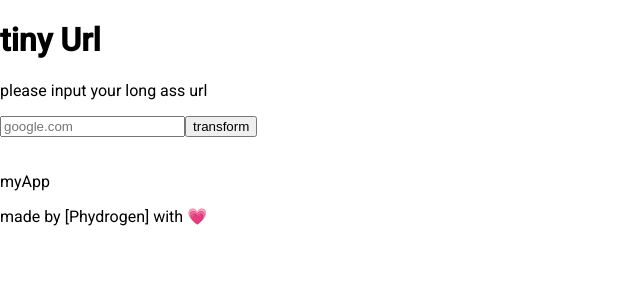
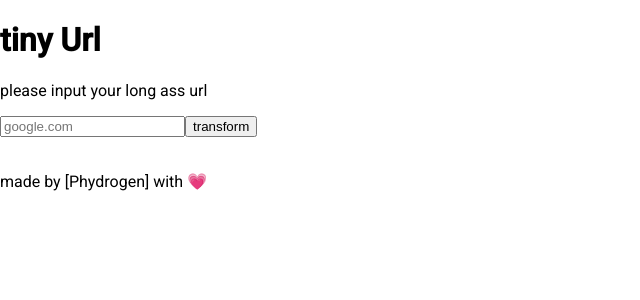
Before and after one commit to PhYdrogen/urltiny, an Angular app in the folder frontend/: page / in a window 1280 px wide. Shown: the top 300 px of the page, without its empty margins (0-640 px from the left). Built offline with nearby package versions, Linux system fonts and the light colour scheme.

Commit message:
feat: cleaning

```diff
--- a/frontend/src/app/app.component.html
+++ b/frontend/src/app/app.component.html
@@ -2,7 +2,6 @@
   <div class="content">
     <app-url-form></app-url-form>
     <br>
-    <p>{{title}}</p>
   </div>
   <div class="footer">
     <p>made by [Phydrogen] with 💗</p>
--- a/frontend/src/app/app.component.ts
+++ b/frontend/src/app/app.component.ts
@@ -12,15 +12,4 @@ import { UrlFormComponent } from './url-form/url-form.component';
   styleUrl: './app.component.css'
 })
 export class AppComponent {
-  constructor(private http: HttpClient) {}
-
-  title = 'myApp';
-
-  submit() {
-    // this.http.post("https://reqres.in/api/users", {"name": "morpheus","job": "leader"}).subscribe((data => {
-    //   console.log(data);
-    //   this.title = "yo";
-    // }))
-
-  }
 }
```
